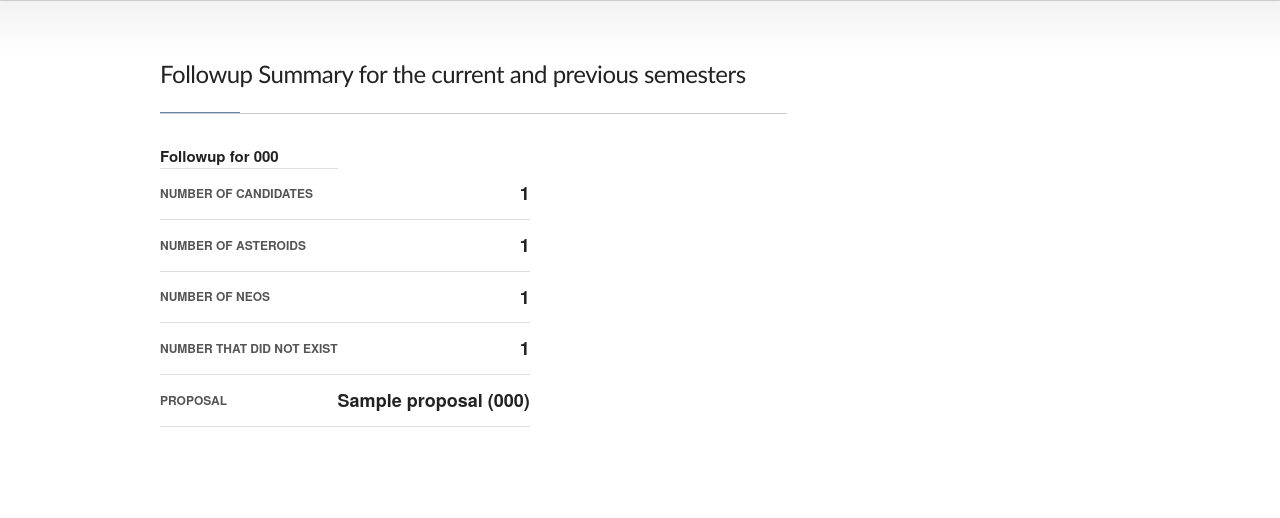
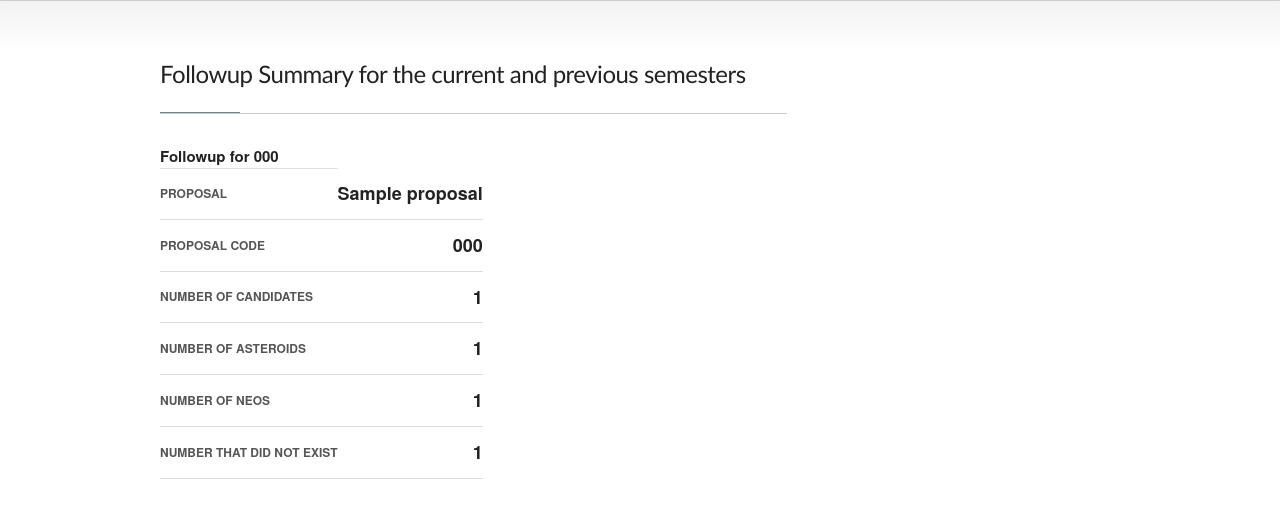
Before and after one commit to LCOGT/neoexchange, a Django app: template neoexchange/core/templates/core/followup_summary.html in a window 1280 px wide. Shown: the part 187-705 px from the top of the page. Run offline with Django 3.2, Linux system fonts and the light colour scheme; the template is opened without the code that fills it: most values are stand-ins (such as "Sample title", 1, 10 or a date in 2020); some libraries are stand-ins or nearby versions.

Commit message:
Add proposal details to output

```diff
--- a/neoexchange/core/templates/core/followup_summary.html
+++ b/neoexchange/core/templates/core/followup_summary.html
@@ -23,6 +23,14 @@
                         </thead>
                         <tbody>
                             <tr>
+                                <td class="kv-key">Proposal</td>
+                                <td class="kv-value">{{current_semester.proposal.title}}</td>
+                            </tr>
+                            <tr>
+                                <td class="kv-key">Proposal code</td>
+                                <td class="kv-value">{{current_semester.proposal.code}}</td>
+                            </tr>
+                            <tr>
                                 <td class="kv-key">Number of candidates</td>
                                 <td class="kv-value">{{current_semester.num_cands}}</td>
                             </tr>
@@ -38,10 +46,6 @@
                                 <td class="kv-key">Number that did not exist</td>
                                 <td class="kv-value">{{current_semester.num_didnotexist}}</td>
                             </tr>
-                            <tr>
-                                <td class="kv-key">Proposal</td>
-                                <td class="kv-value">{{current_semester.proposal.title}} ({{current_semester.proposal.code}})</td>
-                            </tr>
                       </tbody>
                     </table>
                 </div>
--- a/neoexchange/core/views.py
+++ b/neoexchange/core/views.py
@@ -99,6 +99,7 @@ def summarise_followup(time = datetime.utcnow()):
 
     semester_code = get_semester_code(time)
     semester_start, semester_end = get_semester_dates(time)
+    proposal = Proposal.objects.filter(code__contains=semester_code).exclude(title__icontains='staff')
 
     bodies = Body.objects.filter(ingest__range=(semester_start, semester_end), origin='M')
     asteroids = bodies.filter(source_type = 'A')
@@ -106,6 +107,7 @@ def summarise_followup(time = datetime.utcnow()):
     didnotexist = bodies.filter(source_type = 'X')
 
     semester_summary = { 'semester_code' : semester_code,
+                         'proposal' : proposal[0],
                          'num_cands' : bodies.count(),
                          'num_asts' : asteroids.count(),
                          'num_neos' : neos.count(),
```
Also changed, not shown: neoexchange/neox/tests/test_followup_summary_page.py (+3 -1 lines).
